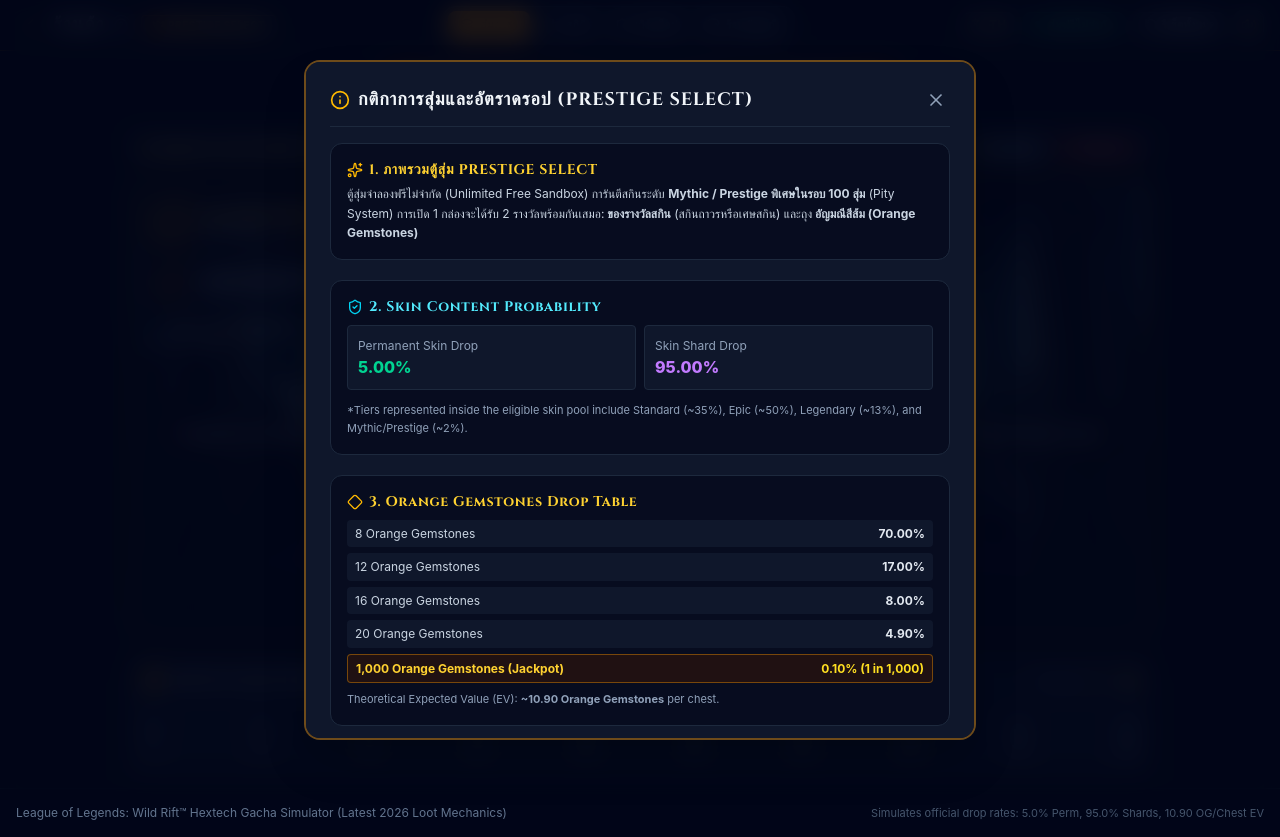
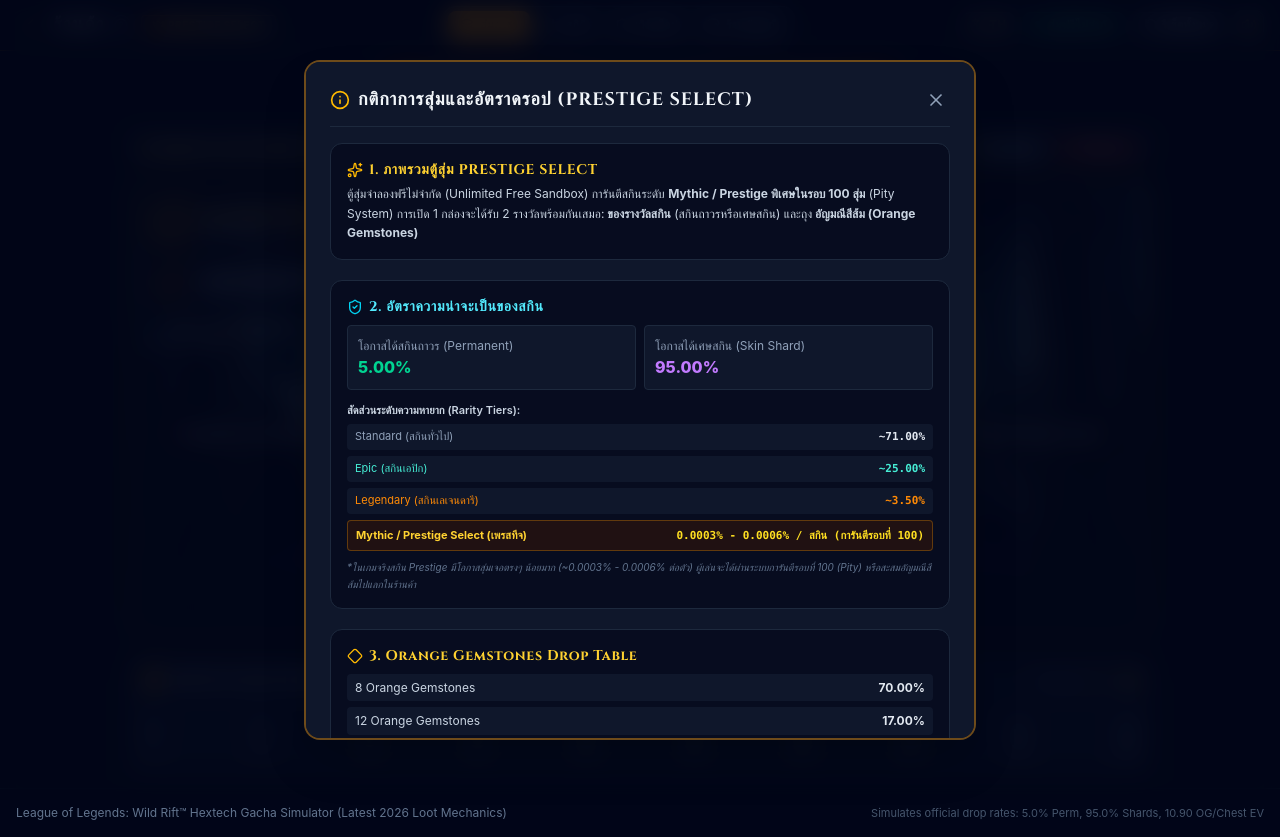
Before and after one commit to benFenderFE/lol-wild-rift_loot_simulator, a React (Vite) app: page / in a window 1280 px wide. Both pictures are taken after a click on the button 121 px from the left and 25 px from the top of the page. Built offline with nearby package versions, Linux system fonts and the light colour scheme.

Commit message:
feat(ui, loot): widen reward modal and cards, calibrate authentic drop rates matching in-game disclosure

```diff
--- a/src/components/OpeningModal.tsx
+++ b/src/components/OpeningModal.tsx
@@ -136,7 +136,7 @@
       {/* Background radial rays */}
       <div className="absolute inset-0 bg-radial from-amber-500/10 via-cyan-950/20 to-transparent pointer-events-none" />
 
-      <div className="relative w-full max-w-4xl max-h-[90vh] bg-slate-900/95 border-2 border-amber-500/50 rounded-2xl shadow-[0_0_50px_rgba(0,0,0,0.9)] p-4 sm:p-5 flex flex-col items-center my-auto overflow-hidden">
+      <div className="relative w-[96vw] max-w-6xl xl:max-w-7xl max-h-[92vh] bg-slate-900/95 border-2 border-amber-500/50 rounded-2xl shadow-[0_0_60px_rgba(0,0,0,0.95)] p-4 sm:p-6 flex flex-col items-center my-auto overflow-hidden">
         {/* Top Gold Corner Accents */}
         <div className="absolute -top-1 -left-1 w-5 h-5 border-t-2 border-l-2 border-amber-300 rounded-tl-lg" />
         <div className="absolute -top-1 -right-1 w-5 h-5 border-t-2 border-r-2 border-amber-300 rounded-tr-lg" />
@@ -288,8 +288,8 @@
           )}
         </div>
 
-        {/* Reward Cards Scrollable Container (laptop screen friendly height) */}
-        <div className="w-full flex-1 max-h-[46vh] overflow-y-auto px-2 py-2 flex flex-wrap items-center justify-center gap-3.5 scrollbar-thin scrollbar-thumb-amber-500/40">
+        {/* Reward Cards Scrollable Container */}
+        <div className="w-full flex-1 max-h-[55vh] overflow-y-auto px-2 sm:px-4 py-3 flex flex-wrap items-stretch justify-center gap-4 sm:gap-6 scrollbar-thin scrollbar-thumb-amber-500/40">
           {filteredDrops.length === 0 ? (
             <div className="py-12 text-center text-slate-500 text-xs">
               No items match this category filter.
@@ -298,14 +298,14 @@
             filteredDrops.map((drop, idx) => (
               <div
                 key={`${drop.id}-${idx}`}
-                className="animate-[fadeInUp_0.3s_ease-out_forwards]"
-                style={{ animationDelay: `${Math.min(idx * 0.05, 0.4)}s` }}
+                className="animate-[fadeInUp_0.3s_ease-out_forwards] flex justify-center"
+                style={{ animationDelay: `${Math.min(idx * 0.04, 0.3)}s` }}
               >
                 <SkinCard
                   skin={drop.skin}
                   isPermanent={drop.isPermanent}
                   orangeGemstones={drop.orangeGemstones}
-                  size={drops.length > 5 ? "sm" : "md"}
+                  className="w-56 sm:w-64 h-[340px] sm:h-[370px]"
                   showDetails={true}
                 />
               </div>
--- a/src/components/RateInfoModal.tsx
+++ b/src/components/RateInfoModal.tsx
@@ -71,27 +71,61 @@
           <div className="bg-slate-950/60 p-4 rounded-xl border border-slate-800">
             <h4 className="font-bold text-cyan-300 text-sm mb-2 flex items-center gap-1.5">
               <ShieldCheck className="w-4 h-4 text-cyan-400" />
-              2. Skin Content Probability
+              {lang === "th"
+                ? "2. อัตราความน่าจะเป็นของสกิน"
+                : "2. Skin Content Probability"}
             </h4>
             <div className="grid grid-cols-2 gap-2 mb-3">
               <div className="p-2.5 rounded bg-slate-900 border border-slate-800">
                 <span className="text-slate-400 block">
-                  Permanent Skin Drop
+                  {lang === "th"
+                    ? "โอกาสได้สกินถาวร (Permanent)"
+                    : "Permanent Skin Drop"}
                 </span>
                 <span className="text-emerald-400 font-extrabold text-base">
                   5.00%
                 </span>
               </div>
               <div className="p-2.5 rounded bg-slate-900 border border-slate-800">
-                <span className="text-slate-400 block">Skin Shard Drop</span>
+                <span className="text-slate-400 block">
+                  {lang === "th"
+                    ? "โอกาสได้เศษสกิน (Skin Shard)"
+                    : "Skin Shard Drop"}
+                </span>
                 <span className="text-purple-400 font-extrabold text-base">
                   95.00%
                 </span>
               </div>
             </div>
-            <p className="text-[11px] text-slate-400">
-              *Tiers represented inside the eligible skin pool include Standard
-              (~35%), Epic (~50%), Legendary (~13%), and Mythic/Prestige (~2%).
+            <div className="space-y-1.5 text-[11px] text-slate-400">
+              <div className="font-semibold text-slate-300 mb-1">
+                {lang === "th"
+                  ? "สัดส่วนระดับความหายาก (Rarity Tiers):"
+                  : "Rarity Distribution:"}
+              </div>
+              <div className="flex justify-between py-1 px-2 rounded bg-slate-900">
+                <span>Standard (สกินทั่วไป)</span>
+                <span className="font-mono text-slate-200 font-bold">~71.00%</span>
+              </div>
+              <div className="flex justify-between py-1 px-2 rounded bg-slate-900">
+                <span className="text-teal-300">Epic (สกินเอปิก)</span>
+                <span className="font-mono text-teal-300 font-bold">~25.00%</span>
+              </div>
+              <div className="flex justify-between py-1 px-2 rounded bg-slate-900">
+                <span className="text-orange-400">Legendary (สกินเลเจนดารี)</span>
+                <span className="font-mono text-orange-400 font-bold">~3.50%</span>
+              </div>
+              <div className="flex justify-between py-1.5 px-2 rounded bg-amber-950/40 border border-amber-500/30 text-amber-300 font-bold">
+                <span>Mythic / Prestige Select (เพรสทีจ)</span>
+                <span className="font-mono text-yellow-300 text-right">
+                  0.0003% - 0.0006% / สกิน ({lang === "th" ? "การันตีรอบที่ 100" : "Pity pull #100"})
+                </span>
+              </div>
+            </div>
+            <p className="mt-2 text-[10px] text-slate-500 italic">
+              {lang === "th"
+                ? "*ในเกมจริงสกิน Prestige มีโอกาสสุ่มเจอตรงๆ น้อยมาก (~0.0003% - 0.0006% ต่อตัว) ผู้เล่นจะได้ผ่านระบบการันตีรอบที่ 100 (Pity) หรือสะสมอัญมณีสีส้มไปแลกในร้านค้า"
+                : "*In-game, Prestige skins have an extremely low direct pull rate (~0.0003% - 0.0006% per skin). They are primarily acquired via 100-pull Pity or Orange Gemstone store redemption."}
             </p>
           </div>
 
--- a/src/utils/lootEngine.ts
+++ b/src/utils/lootEngine.ts
@@ -60,21 +60,32 @@
       return { skin: pickRandom(mythicSkins), isPermanent: true };
     }
     const rand = Math.random() * 100;
-    if (rand < 0.5) {
+    if (rand < 0.005) {
+      // ~0.005% Featured Mythic/Prestige Permanent (~0.0003% - 0.0006% per individual skin, exactly as disclosed in-game)
       return { skin: pickRandom(mythicSkins), isPermanent: true };
     } else if (rand < 5.0) {
-      return {
-        skin: pickRandom([...legendarySkins, ...epicSkins]),
-        isPermanent: true,
-      };
+      // 4.995% Other Permanent Skin (0.5% Legendary, 2.2% Epic, 2.295% Standard)
+      const permRand = Math.random() * 4.995;
+      if (permRand < 0.5) {
+        return { skin: pickRandom(legendarySkins), isPermanent: true };
+      } else if (permRand < 2.7) {
+        return { skin: pickRandom(epicSkins), isPermanent: true };
+      } else {
+        return { skin: pickRandom(standardSkins), isPermanent: true };
+      }
     } else {
-      // Shards
+      // 95.0% Shards (Realistic Wild Rift drop distribution: mostly Standard, some Epic, rare Legendary)
       const shardRarityRand = Math.random() * 100;
-      if (shardRarityRand < 15)
+      if (shardRarityRand < 3.5) {
+        // 3.5% Legendary Shard
         return { skin: pickRandom(legendarySkins), isPermanent: false };
-      if (shardRarityRand < 65)
+      } else if (shardRarityRand < 3.5 + 25.0) {
+        // 25.0% Epic Shard
         return { skin: pickRandom(epicSkins), isPermanent: false };
-      return { skin: pickRandom(standardSkins), isPermanent: false };
+      } else {
+        // 71.5% Standard Shard
+        return { skin: pickRandom(standardSkins), isPermanent: false };
+      }
     }
   }
 
@@ -82,21 +93,21 @@
   // 5% Permanent, 95% Shard
   const isPermanent = Math.random() < 0.05;
 
-  // Determine skin tier
+  // Determine skin tier (Calibrated to official Wild Rift & League Hextech rarity distribution)
   const tierRoll = Math.random() * 100;
   let skin: SkinItem;
 
-  if (tierRoll < 2.0) {
-    // 2% Mythic/Prestige
+  if (tierRoll < 0.005) {
+    // ~0.005% Mythic/Prestige (~0.0003% - 0.0006% per individual skin)
     skin = pickRandom(mythicSkins);
-  } else if (tierRoll < 2.0 + 13.0) {
-    // 13% Legendary
+  } else if (tierRoll < 0.005 + 3.5) {
+    // 3.5% Legendary
     skin = pickRandom(legendarySkins);
-  } else if (tierRoll < 2.0 + 13.0 + 50.0) {
-    // 50% Epic
+  } else if (tierRoll < 0.005 + 3.5 + 25.0) {
+    // 25.0% Epic
     skin = pickRandom(epicSkins);
   } else {
-    // 35% Standard
+    // 71.495% Standard
     skin = pickRandom(standardSkins);
   }
 
@@ -165,13 +176,13 @@
   const avgOg = stats.orangeGemstonesTotal / stats.totalChestsOpened;
   const ogScore = (avgOg / 10.9) * 40; // 40 weight
 
-  // 3. High rarity hit component (expected legendary + mythic ~ 15%)
+  // 3. High rarity hit component (expected legendary + mythic ~ 4%)
   const highTierCount =
     stats.rarityCounts.legendary +
     stats.rarityCounts.mythic +
     stats.rarityCounts.prestige;
   const highTierRate = (highTierCount / stats.totalChestsOpened) * 100;
-  const rarityScore = (highTierRate / 15.0) * 20; // 20 weight
+  const rarityScore = (highTierRate / 4.0) * 20; // 20 weight
 
   // 4. Jackpot bonus
   const jackpotBonus = stats.jackpotCount * 25;
```
Also changed, not shown: src/components/SkinCard.tsx (+29 -29 lines).
